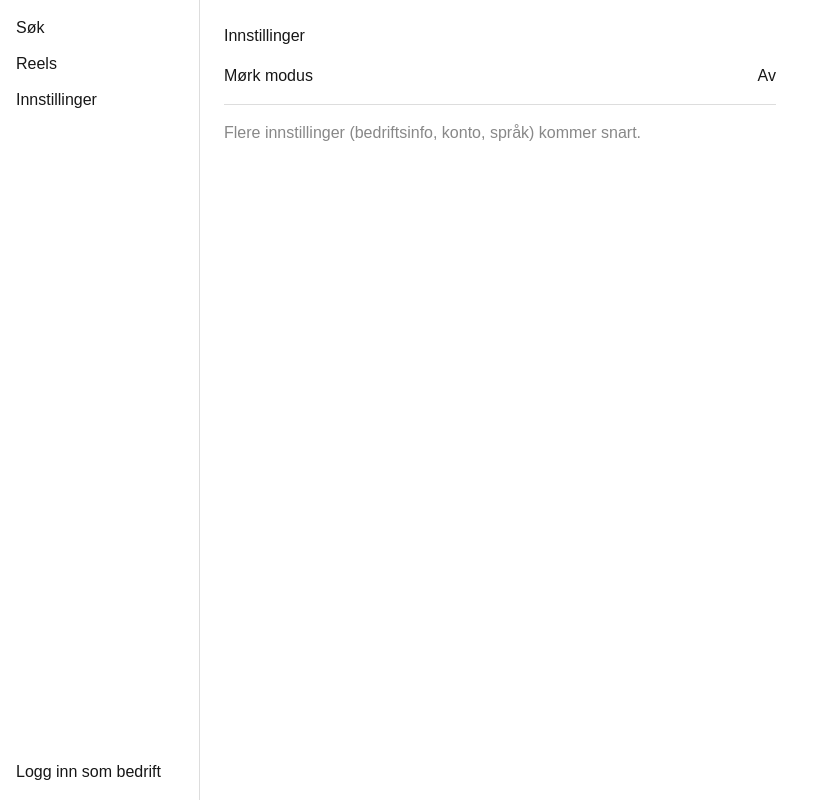
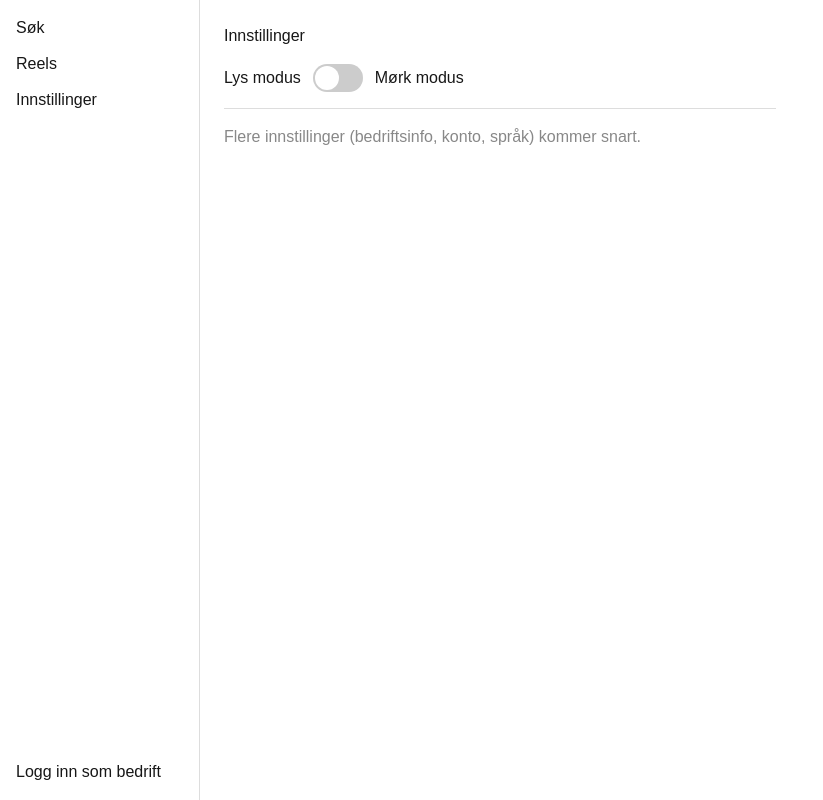
Before and after one commit to Magnufinuf/Shopsearch, a Next.js app: page /innstillinger in a window 1280 px wide. Shown: the whole page, without its empty margins (0-823 px from the left). Built offline with nearby package versions, Linux system fonts and the light colour scheme.

Commit message:
Update page.tsx

```diff
--- a/app/innstillinger/page.tsx
+++ b/app/innstillinger/page.tsx
@@ -9,14 +9,19 @@ export default function InnstillingerPage() {
     const saved = localStorage.getItem("shopsearch_theme");
     const isDark = saved === "dark";
     setDarkMode(isDark);
-    document.documentElement.classList.toggle("dark", isDark);
+    applyTheme(isDark);
   }, []);
+
+  function applyTheme(isDark: boolean) {
+    document.body.style.backgroundColor = isDark ? "#0a0a0a" : "#ffffff";
+    document.body.style.color = isDark ? "#ededed" : "#171717";
+  }
 
   function toggleDarkMode() {
     const newValue = !darkMode;
     setDarkMode(newValue);
     localStorage.setItem("shopsearch_theme", newValue ? "dark" : "light");
-    document.documentElement.classList.toggle("dark", newValue);
+    applyTheme(newValue);
   }
 
   return (
@@ -27,15 +32,41 @@ export default function InnstillingerPage() {
         style={{
           display: "flex",
           alignItems: "center",
-          justifyContent: "space-between",
+          gap: 12,
           padding: "16px 0",
           borderBottom: "1px solid #ddd",
         }}
       >
+        <span>Lys modus</span>
+
+        <button
+          onClick={toggleDarkMode}
+          style={{
+            width: 50,
+            height: 28,
+            borderRadius: 14,
+            border: "none",
+            background: darkMode ? "#444" : "#ccc",
+            position: "relative",
+            cursor: "pointer",
+            padding: 0,
+          }}
+        >
+          <span
+            style={{
+              position: "absolute",
+              top: 2,
+              left: darkMode ? 24 : 2,
+              width: 24,
+              height: 24,
+              borderRadius: "50%",
+              background: "#fff",
+              transition: "left 0.15s ease",
+            }}
+          />
+        </button>
+
         <span>Mørk modus</span>
-        <button onClick={toggleDarkMode}>
-          {darkMode ? "På" : "Av"}
-        </button>
       </div>
 
       <p style={{ marginTop: 16, color: "#888" }}>
```
